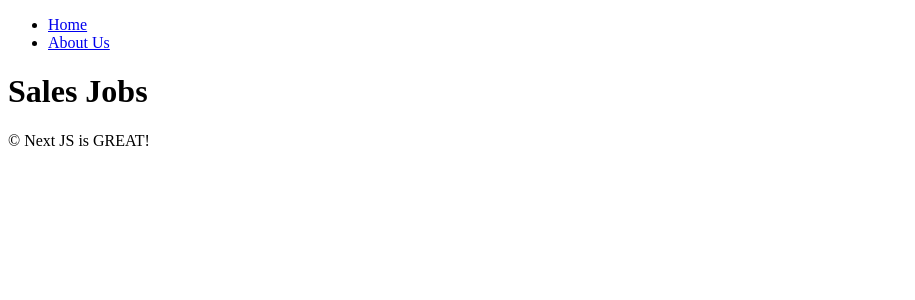
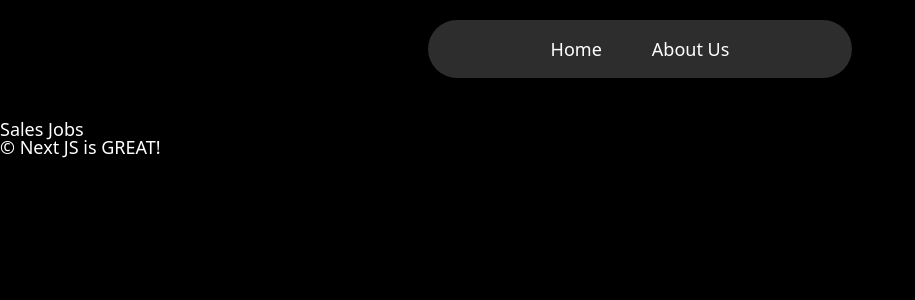
Before and after one commit to Sungmin-Kim-Dev/my-first-next-js, a Next.js app: page /about-us/company/jobs/sales in a window 1280 px wide. Shown: the top 300 px of the page, without its empty margins (0-915 px from the left). Built offline with nearby package versions, Linux system fonts and the light colour scheme.

Commit message:
style nav

```diff
--- a/app/(home)/page.tsx
+++ b/app/(home)/page.tsx
@@ -19,7 +19,6 @@
   const movies = await getMovies();
   return (
     <div>
-      <h1>Hello, Next.js!</h1>
       <ul>
         {movies.map((movie) => (
           <li key={movie.id}>
--- a/app/layout.tsx
+++ b/app/layout.tsx
@@ -1,3 +1,4 @@
+import "../style/global.css"
 import { Metadata } from "next";
 import Navigation from "../components/navigation";
 
--- a/components/navigation.tsx
+++ b/components/navigation.tsx
@@ -2,12 +2,13 @@
 
 import Link from "next/link";
 import {usePathname} from "next/navigation";
+import styles from "../style/navigation.module.css";
 
 const Navigation = () => {
   const path = usePathname();
 
   return (
-    <nav>
+    <nav className={styles.nav}>
       <ul>
         <li>
           <Link href="/">Home</Link>
--- /dev/null
+++ b/style/global.css
@@ -0,0 +1,141 @@
+html,
+body,
+div,
+span,
+applet,
+object,
+iframe,
+h1,
+h2,
+h3,
+h4,
+h5,
+h6,
+p,
+blockquote,
+pre,
+a,
+abbr,
+acronym,
+address,
+big,
+cite,
+code,
+del,
+dfn,
+em,
+img,
+ins,
+kbd,
+q,
+s,
+samp,
+small,
+strike,
+strong,
+sub,
+sup,
+tt,
+var,
+b,
+u,
+i,
+center,
+dl,
+dt,
+dd,
+ol,
+ul,
+li,
+fieldset,
+form,
+label,
+legend,
+table,
+caption,
+tbody,
+tfoot,
+thead,
+tr,
+th,
+td,
+article,
+aside,
+canvas,
+details,
+embed,
+figure,
+figcaption,
+footer,
+header,
+hgroup,
+menu,
+nav,
+output,
+ruby,
+section,
+summary,
+time,
+mark,
+audio,
+video {
+  margin: 0;
+  padding: 0;
+  border: 0;
+  font-size: 100%;
+  font: inherit;
+  vertical-align: baseline;
+}
+/* HTML5 display-role reset for older browsers */
+article,
+aside,
+details,
+figcaption,
+figure,
+footer,
+header,
+hgroup,
+menu,
+nav,
+section {
+  display: block;
+}
+body {
+  line-height: 1;
+}
+ol,
+ul {
+  list-style: none;
+}
+blockquote,
+q {
+  quotes: none;
+}
+blockquote:before,
+blockquote:after,
+q:before,
+q:after {
+  content: "";
+  content: none;
+}
+table {
+  border-collapse: collapse;
+  border-spacing: 0;
+}
+
+body {
+  font-family: system-ui, -apple-system, BlinkMacSystemFont, "Segoe UI", Roboto, Oxygen, Ubuntu, Cantarell, "Open Sans", "Helvetica Neue", sans-serif;
+  background-color: black;
+  color: white;
+  font-size: 18px;
+  padding-top: 120px;
+}
+
+a {
+  color: inherit;
+  text-decoration: none;
+}
+
+a:hover {
+  text-decoration: underline;
+}
--- /dev/null
+++ b/style/navigation.module.css
@@ -0,0 +1,27 @@
+.nav {
+  background-color: #2d2d2d;
+  position: fixed;
+  width: 30%;
+  margin: 0 auto;
+  top: 20px;
+  border-radius: 50px;
+  padding: 20px;
+  left: 50%;
+  z-index: 10;
+  transform: translateX(-50%);
+
+  & ul {
+    display: flex;
+    justify-content: center;
+    gap: 50px;
+
+    & li {
+      transform: none;
+      transition: all 0.1s ease-in-out;
+
+      &:hover {
+        transform: scale(1.05);
+      }
+    }
+  }
+}
```
